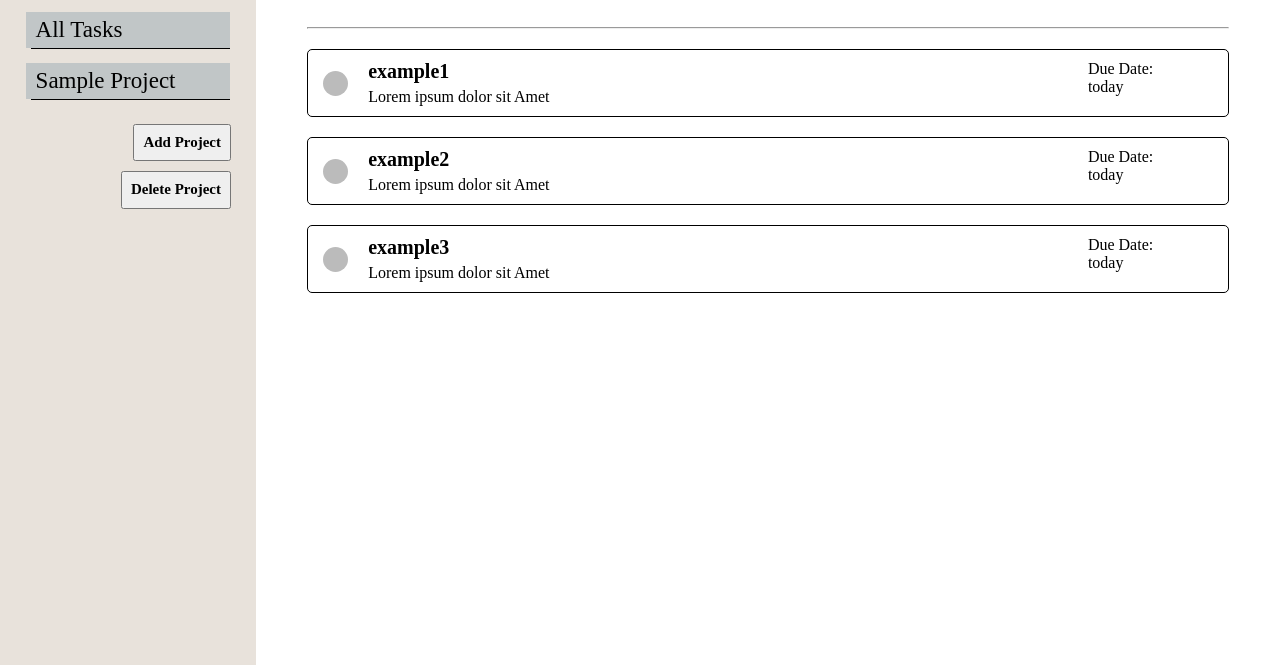
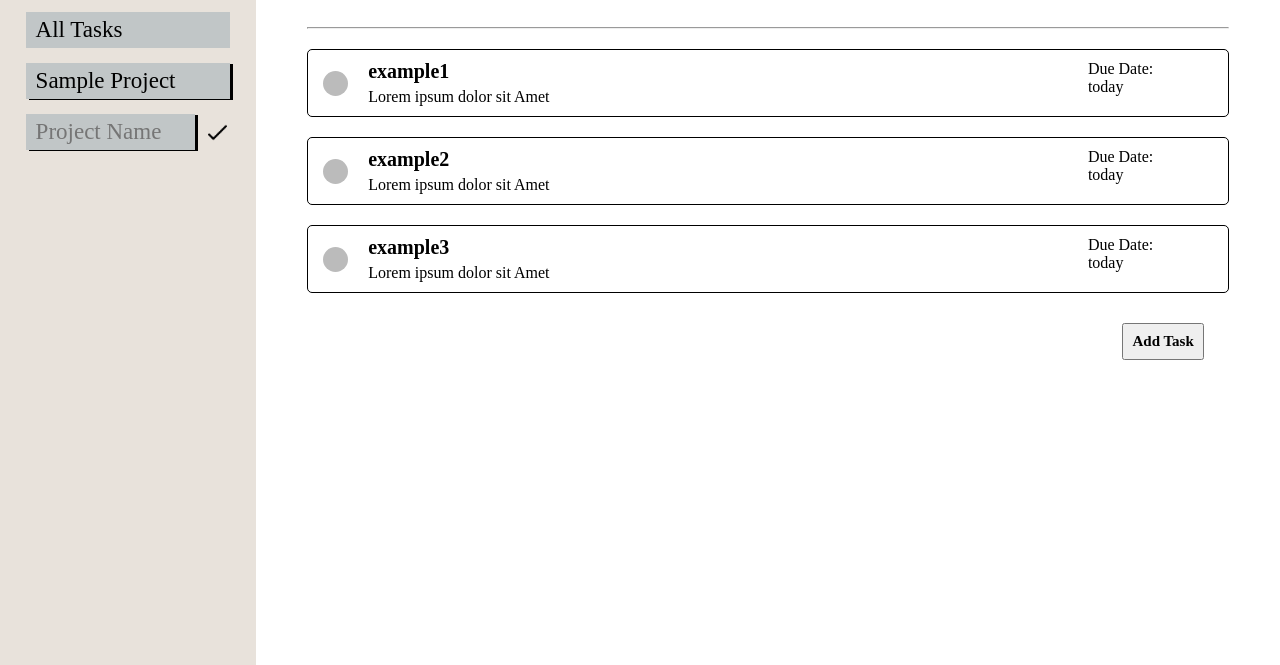
Before and after one commit to talkative-egg/ToDoList, a website built with webpack: page dist/index.html in a window 1280 px wide. Both pictures are taken after a click on the button "Add Project". Shown: the part 135-800 px from the top of the page. Built offline with nearby package versions, Linux system fonts and the light colour scheme.

Commit message:
Got add project and delete project to work

```diff
--- a/src/DOM.js
+++ b/src/DOM.js
@@ -3,6 +3,8 @@ const DOM = (() => {
     const content = document.querySelector("#content");
     const mainContent = makeDiv({id: "main-content"});
     content.appendChild(mainContent);
+
+    let currentProjectTab;
 
     function makeText(tag, text){
         const element = document.createElement(`${tag}`);
@@ -76,9 +78,83 @@ const DOM = (() => {
 
     }
 
+    function removeAllChildren(parent){
+
+        while(parent.firstChild){
+            parent.removeChild(parent.firstChild);
+        }
+
+    }
+
+    function renderDeleteProjectContainer(projects){
+
+        const container = document.querySelector("#project-container");
+        removeAllChildren(container);
+
+        const title = makeText("h1", "Projects");
+        const hr = document.createElement("hr");
+
+        const innerContainer = makeDiv({id: "projects"});
+
+        Object.values(projects).forEach(function(e){
+
+            if(e.getName() === "All Tasks" ||  e.getName() === currentProjectTab.getName()){
+                const project = makeDiv({class: "project", text: `${e.getName()}`});
+                innerContainer.appendChild(project);
+            }else{
+                const projectContainer = makeDiv({id: "delete-project-container"});
+
+                const project = makeDiv({class: "project", text: `${e.getName()}`});
+                project.style.width = "90%";
+                project.style.margin = "0";
+
+                const image = document.createElement("img");
+                image.setAttribute("src", "../images/delete.png");
+                image.setAttribute("alt", "delete");
+
+                image.addEventListener("click", function(i){
+                    events.emit("deleteProject", e.getName());
+                });
+
+                projectContainer.appendChild(project);
+                projectContainer.appendChild(image);
+
+                innerContainer.appendChild(projectContainer);
+            }
+
+        });
+
+        const confirmIcon = document.createElement("img");
+        confirmIcon.setAttribute("src", "../images/confirm.png");
+        confirmIcon.setAttribute("alt", "confirm");
+
+        confirmIcon.addEventListener("click", function(e){
+            renderProjectContainer(projects);
+            setProjectTab();
+        });
+
+        container.appendChild(title);
+        container.appendChild(hr);
+        container.appendChild(innerContainer);
+        container.appendChild(confirmIcon);
+
+        setProjectTab();
+
+    }
+
     const renderProjectContainer = (projects) => {
 
-        const container = makeDiv({id: "project-container"});
+        let alreadyHasProjects = (document.querySelector("#project-container") == null)?
+            false : true;
+
+        let container;
+
+        if(alreadyHasProjects){
+            container = document.querySelector("#project-container");
+            removeAllChildren(container);
+        }else{
+            container = makeDiv({id: "project-container"});
+        }
 
         const title = makeText("h1", "Projects");
         const hr = document.createElement("hr");
@@ -99,7 +175,62 @@ const DOM = (() => {
         container.appendChild(addButton);
         container.appendChild(deleteButton);
 
-        mainContent.prepend(container);
+        addButton.addEventListener("click", function(e){
+
+            const inputContainer = makeDiv({id: "new-project"});
+
+            addButton.style.display = "none";
+            deleteButton.style.display = "none";
+
+            const newProject = document.createElement("input");
+            newProject.setAttribute("type", "text");
+            newProject.setAttribute("placeholder", "Project Name");
+
+            const confirmIcon = document.createElement("img");
+            confirmIcon.setAttribute("src", "../images/confirm.png");
+            confirmIcon.setAttribute("alt", "confirm");
+
+            confirmIcon.addEventListener("click", function(i){
+                events.emit("newProject", newProject.value);
+            });
+
+            inputContainer.appendChild(newProject);
+            inputContainer.appendChild(confirmIcon);
+
+            container.appendChild(inputContainer);
+
+        });
+
+        deleteButton.addEventListener("click", function(e){
+
+            renderDeleteProjectContainer(projects);
+
+        });
+
+        if(!alreadyHasProjects) mainContent.prepend(container);
+
+    }
+
+    function setProjectTab(project = currentProjectTab){
+
+        const projects = document.querySelectorAll(".project");
+
+        let found = false;
+
+        projects.forEach(function(e){
+            if(e.textContent == project.getName()){
+                e.style.boxShadow = "none";
+                found = true;
+                currentProjectTab = project;
+            }else{
+                e.style.boxShadow = "3px 1px #000000";
+            }
+        });
+
+        if(!found){
+            projects[0].style.boxShadow = "none";
+            currentProjectTab = projects[0];
+        }
 
     }
 
@@ -116,6 +247,9 @@ const DOM = (() => {
             const task = makeTask(`${e.getTitle()}`, `${e.getDescription()}`, `${e.getDueDate()}`);
             innerContainer.appendChild(task);
         })
+
+        const addButton = makeButton("Add Task");
+        innerContainer.appendChild(addButton);
 
         container.appendChild(title);
         container.appendChild(hr);
@@ -148,6 +282,8 @@ const DOM = (() => {
     events.on("init", renderNavBar);
     events.on("renderProjects", renderProjectContainer);
     events.on("renderTasks", renderTaskContainer);
+    events.on("setProjectTab", setProjectTab);
+    events.on("renderDeleteProjects", renderDeleteProjectContainer);
 
 })();
 
--- a/src/styles.css
+++ b/src/styles.css
@@ -65,6 +65,7 @@ nav p{
     background-color: #E8E2DB;
     width: 20%;
     height: cover;
+    text-align: center;
 }
 
 #project-container h1{
@@ -77,21 +78,29 @@ nav p{
 }
 
 #projects{
-    width: 80%;
+    width: 100%;
     margin: 20px auto 0px auto;
     display: flex;
     flex-direction: column;
     overflow-y: auto;
+    text-align: left;
+}
+
+#delete-project-container{
+    width: 80%;
+    height: auto;
+    margin: 0px auto 15px auto;
+    display: flex;
+    flex-direction: row;
 }
 
 .project{
-    width: 100%;
+    width: 80%;
     height: auto;
-    margin-bottom: 15px;
+    margin: 0 auto 15px auto;
     padding: 5px 0px 5px 10px;
-    padding-left: 10px;
     background-color: #c1c6c7;
-    box-shadow: 5px 1px #000000;
+    box-shadow: 3px 1px #000000;
     font-size: 23px;
 }
 
@@ -100,7 +109,7 @@ nav p{
     cursor: pointer;
 }
 
-#project-container button{
+#project-container button, #task-container button{
     font-size: 15px;
     font-weight: bold;
     padding: 8px;
@@ -109,7 +118,41 @@ nav p{
     margin-right: 25px;
 }
 
-#project-container button:hover{
+#project-container button, #task-container button:hover{
+    cursor: pointer;
+}
+
+#new-project{
+    width: 80%;
+    height: auto;
+    margin: 0px auto 15px auto;
+    display: flex;
+    flex-direction: row;
+}
+
+#project-container input{
+    width: 90%;
+    height: auto;
+    margin: 0px auto 0px auto;
+    padding: 5px 0px 5px 10px;
+    background-color: #c1c6c7;
+    font-size: 23px;
+    border: none;
+    text-align: left;
+    box-shadow: 3px 1px #000000;
+}
+
+#project-container input:focus{
+    outline: none;
+}
+
+#project-container img{
+    margin: auto auto auto 10px;
+    width: 25px;
+    height: 25px;
+}
+
+#project-container img:hover{
     cursor: pointer;
 }
 
--- a/src/task.js
+++ b/src/task.js
@@ -83,6 +83,8 @@ const taskManager = (() => {
     const addProject = (projectName) => {
         const project = Project(projectName);
         customizedProjects[projectName] = project;
+        events.emit("renderProjects", Object.assign({}, {defaultProject, ...customizedProjects}));
+        events.emit("setProjectTab", Object.assign({}, customizedProjects[projectName]));
     }
 
     const addTask = (title, description, dueDate, ...projects) => {
@@ -117,6 +119,8 @@ const taskManager = (() => {
         if(customizedProjects[title] !== undefined){
             delete customizedProjects[title];
         }
+
+        events.emit("renderDeleteProjects", Object.assign({}, {defaultProject, ...customizedProjects}));
     }
 
     const initialize = () => {
@@ -124,11 +128,14 @@ const taskManager = (() => {
         addTask("example2", "Lorem ipsum dolor sit Amet", "today");
         addProject("Sample Project");
         addTask("example3", "Lorem ipsum dolor sit Amet", "today", "Sample Project");
-        events.emit("renderProjects", {defaultProject, ...customizedProjects});
-        events.emit("renderTasks", defaultProject.getTasks());
+        events.emit("renderProjects", Object.assign({}, {defaultProject, ...customizedProjects}));
+        events.emit("renderTasks", Object.assign({}, defaultProject.getTasks()));
+        events.emit("setProjectTab", Object.assign({}, defaultProject));
     }
 
     events.on("init", initialize);
+    events.on("newProject", addProject);
+    events.on("deleteProject", deleteProject);
 
     return { addProject, addTask, setTaskProperty, setTaskStatus, deleteTask, deleteProject };
 
```
Also changed, not shown: dist/main.js, images/confirm.png (added), images/delete.png, 1 other file.
